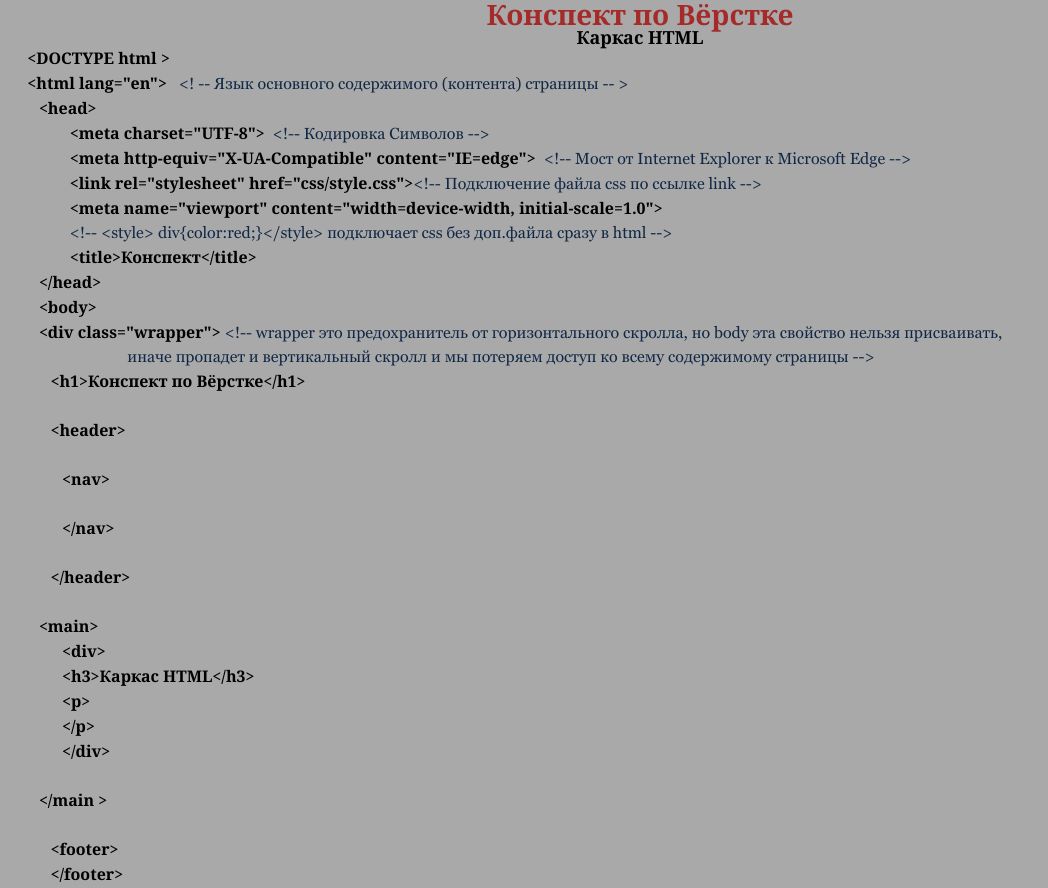
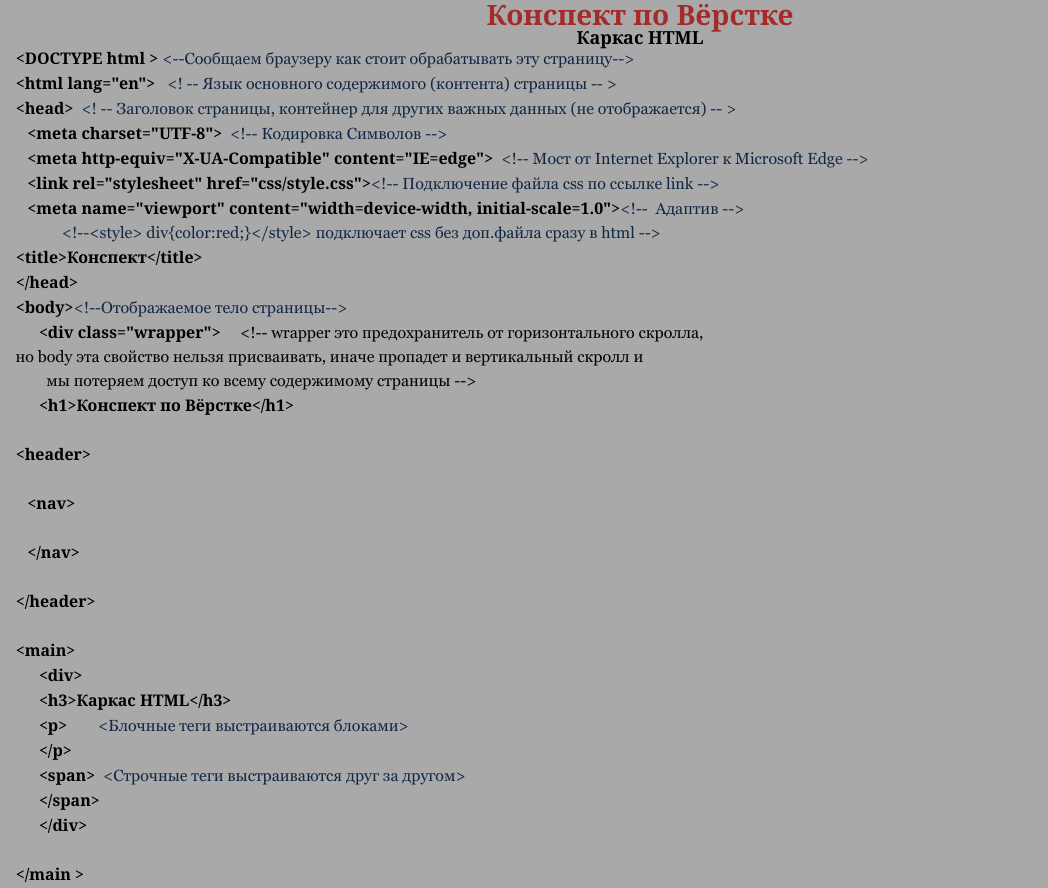
Before and after one commit to MarynaPe/Practic, a plain HTML site: page index.html in a window 1280 px wide. Shown: the top 888 px of the page, without its empty margins (0-1048 px from the left). Drawn offline with Linux system fonts and the light colour scheme.

Commit message:
Update index.html

```diff
--- a/index.html
+++ b/index.html
@@ -6,39 +6,44 @@
    <meta charset="UTF-8"> <!-- Кодировка Символов -->
    <meta http-equiv="X-UA-Compatible" content="IE=edge"> <!-- Мост от Internet Explorer к Microsoft Edge -->
    <link rel="stylesheet" href="style.css"> <!-- Подключение файла css по ссылке link -->
-   <meta name="viewport" content="width=device-width, initial-scale=1.0">
+   <meta name="viewport" content="width=device-width, initial-scale=1.0"> <!-- Адаптив -->
    <!-- <style> div{color:red;}</style> подключает css без доп.файла сразу в html -->
    <title>Конспект</title>
+
 </head>
 
 <body>
    <div class="wrapper">
       <!-- wrapper это предохранитель от горизонтального скролла, но body эта свойство нельзя присваивать,
       иначе пропадет и вертикальный скролл и мы потеряем доступ ко всему содержимому страницы -->
+      <!-- ! Контент -->
+
       <h1>Конспект по Вёрстке</h1>
       <header>
          <nav>
 
          </nav>
       </header>
+
       <main>
          <!-- ! Каркас HTML -->
 
          <h3>Каркас HTML</h3>
          <pre class="pre_fonts">
-      <b> &lt;DOCTYPE html &gt;</b>
+   <b> &lt;DOCTYPE html &gt;</b> <span class="span_color">&lt;--Сообщаем браузеру как стоит обрабатывать эту страницу--&gt;</span>
    <b> &lt;html lang="en"&gt; </b> <span class="span_color"> &lt;! -- Язык основного содержимого (контента) страницы -- &gt;</span>
-         <b> &lt;head&gt;</b>
+   <b> &lt;head&gt;</b> <span class="span_color"> &lt;! -- Заголовок страницы, контейнер для других важных данных (не отображается) -- &gt;</span>
       <b> &lt;meta charset="UTF-8"&gt;</b>  <span class="span_color">&lt;!-- Кодировка Символов --&gt;</span>
       <b> &lt;meta http-equiv="X-UA-Compatible" content="IE=edge"&gt; </b> <span class="span_color">&lt;!-- Мост от Internet Explorer к Microsoft Edge --&gt;</span>
       <b> &lt;link rel="stylesheet" href="css/style.css"&gt;</b><span class="span_color">&lt;!-- Подключение файла css по ссылке link --&gt;</span>
-                 <b> &lt;meta name="viewport" content="width=device-width, initial-scale=1.0"&gt;</b>
-                 <span class="span_color"> &lt;!-- &lt;style&gt; div{color:red;}&lt;/style&gt; подключает css без доп.файла сразу в html --&gt; </span>
+      <b> &lt;meta name="viewport" content="width=device-width, initial-scale=1.0"&gt;</b><span class="span_color">&lt;!--  Адаптив --&gt;</span>
+                <span class="span_color">&lt;!--&lt;style&gt; div{color:red;}&lt;/style&gt; подключает css без доп.файла сразу в html --&gt; </span>
    <b> &lt;title&gt;Конспект&lt;/title&gt;</b>
    <b> &lt;/head&gt;</b>
-         <b> &lt;body&gt;</b>
-         <b> &lt;div class="wrapper"&gt;</b> <span class="span_color">&lt;!-- wrapper это предохранитель от горизонтального скролла, но body эта свойство нельзя присваивать,
-                                 иначе пропадет и вертикальный скролл и мы потеряем доступ ко всему содержимому страницы --&gt; </span>
+   <b> &lt;body&gt;</b><span class="span_color">&lt;!--Отображаемое тело страницы--&gt;</span>
+         <b> &lt;div class="wrapper"&gt;</b> <span class="span_color1">    &lt;!-- wrapper это предохранитель от горизонтального скролла,
+    но body эта свойство нельзя присваивать, иначе пропадет и вертикальный скролл и
+            мы потеряем доступ ко всему содержимому страницы --&gt; </span>
          <b> &lt;h1&gt;Конспект по Вёрстке&lt;/h1&gt;</b>
 
    <b> &lt;header&gt;</b>
@@ -52,8 +57,10 @@
    <b> &lt;main&gt;</b>
          <b> &lt;div&gt;</b>
          <b> &lt;h3&gt;Каркас HTML&lt;/h3&gt;</b>
-               <b> &lt;p&gt;</b>
+         <b> &lt;p&gt;</b>        <span class="span_color">&lt;Блочные теги выстраиваются блоками&gt;</span>
          <b> &lt;/p&gt;</b>
+         <b> &lt;span&gt;</b>  <span class="span_color">&lt;Строчные теги выстраиваются друг за другом&gt;</span>
+         <b> &lt;/span&gt;</b>
          <b> &lt;/div&gt;</b>
 
    <b> &lt;/main &gt;</b>
```
Lines whose indentation alone changed are shown as unchanged.
